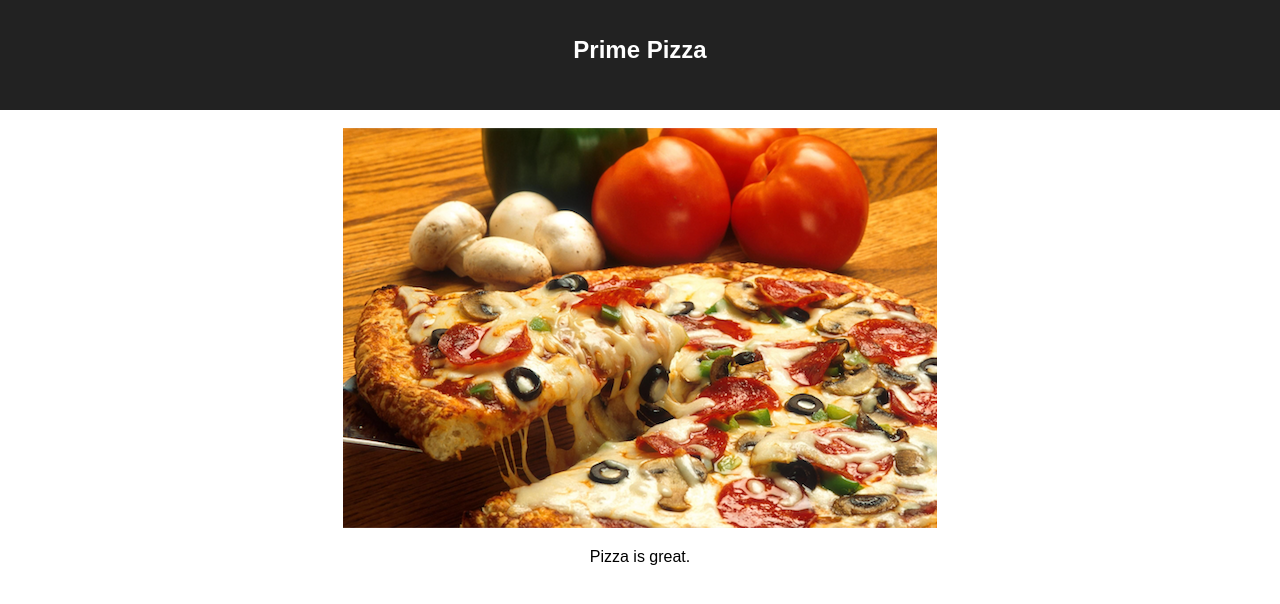
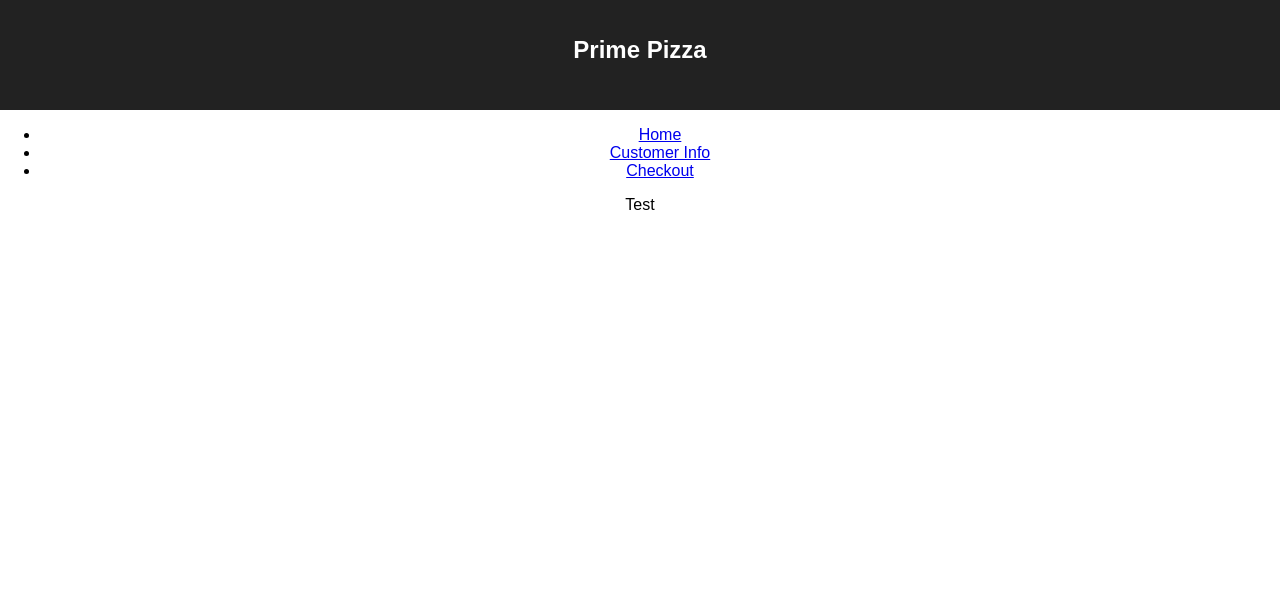
Before and after one commit to MadTofu22/Redux-Pizza-Parlor, a React (Create React App) app: page / in a window 1280 px wide. Shown: the top 604 px of the page. Built offline with nearby package versions, Linux system fonts and the light colour scheme.

Commit message:
added navbar and commented out routes

```diff
--- a/src/components/App/App.js
+++ b/src/components/App/App.js
@@ -1,6 +1,8 @@
 import React, { Component } from 'react';
 import axios from 'axios';
 import './App.css';
+import NavBar from '../NavBar/NavBar';
+import {connect} from 'react-redux';
 
 class App extends Component {
   render() {
@@ -9,12 +11,15 @@ class App extends Component {
         <header className="App-header">
           <h1 className="App-title">Prime Pizza</h1>
         </header>
+        <NavBar />
         <br/>
-        <img src="images/pizza_photo.png"/>
-        <p>Pizza is great.</p>
+        {/* <img src="images/pizza_photo.png"/>
+        <p>Pizza is great.</p> */}
+
       </div>
     );
   }
 }
 
-export default App;
+const putReduxStateOnProps = (ReduxState) => ({ReduxState});
+export default connect(putReduxStateOnProps)(App);
--- a/src/components/NavBar/NavBar.js
+++ b/src/components/NavBar/NavBar.js
@@ -0,0 +1,28 @@
+import React, {Component} from 'react';
+import {HashRouter as Router, Route, Link} from 'react-router-dom';
+import {connect} from 'react-redux';
+import OrderPage from '../PageOne/OrderPage/OrderPage';
+
+class NavBar extends Component {
+
+    render () {
+        return (
+            <Router>
+            <div>
+                <ul>
+                    <li><Link to ='/'>Home</Link></li>
+                    <li><Link to ='/custInfo'>Customer Info</Link></li>
+                    <li><Link to ='/checkout'>Checkout</Link></li>
+                </ul>
+
+                <Route exact path='/' component={OrderPage}/>
+                {/* <Route path='/custInfo' component={}></Route> */}
+                {/* <Route path='/checkout' component={}></Route> */}
+            </div>
+            </Router>
+        )
+    }
+}
+
+const putReduxStateOnProps = (ReduxState) => ({ReduxState});
+export default connect(putReduxStateOnProps)(NavBar);
--- /dev/null
+++ b/src/components/PageOne/OrderPage/OrderPage.js
@@ -0,0 +1,16 @@
+import React, {Component} from 'react';
+import {connect} from 'react-redux';
+
+class OrderPage extends Component {
+
+    render () {
+        return (
+            <div>
+                Test
+            </div>
+        );
+    }
+}
+
+const putReduxStateOnProps = (ReduxState) => ({ReduxState});
+export default connect(putReduxStateOnProps)(OrderPage);
--- a/src/index.js
+++ b/src/index.js
@@ -2,5 +2,22 @@ import React from 'react';
 import ReactDOM from 'react-dom';
 import './index.css';
 import App from './components/App/App';
+import { createStore, combineReducers } from 'redux';
+import { Provider } from 'react-redux';
 
-ReactDOM.render(<App />, document.getElementById('root'));
+const pizzaReducer = (state={}, action) => {
+    switch (action.type) {
+        default:
+            return state;
+        case 'ADD_ORDER':
+            return {...state};
+    }
+}
+
+const storeInstance = createStore(
+    combineReducers({
+        pizzaReducer
+    })
+);
+
+ReactDOM.render(<Provider store={storeInstance}><App /></Provider>, document.getElementById('root'));
```
